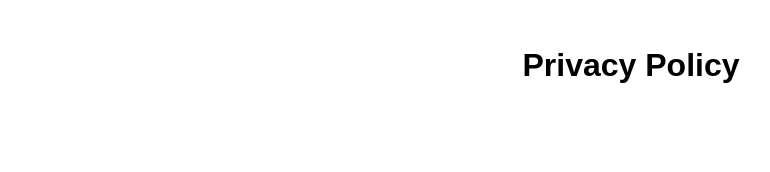
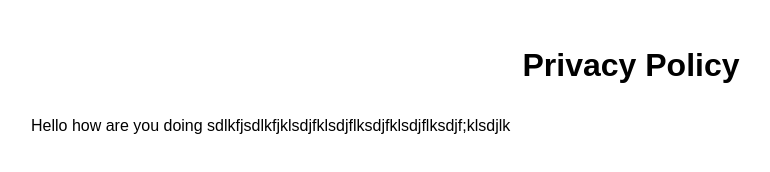
Before and after one commit to HSN010101/langcafe-privacy-policy, a plain HTML site: page index.html in a window 1280 px wide. Shown: the whole page, without its empty margins (9-779 px from the left). Drawn offline with Linux system fonts and the light colour scheme.

Commit message:
Update index.html
Hello.

```diff
--- a/index.html
+++ b/index.html
@@ -18,6 +18,11 @@
 </head>
 <body>
     <h1>Privacy Policy</h1>
-    <p><!-- Paste your Privacy Policy content here --></p>
+    <p>
+
+Hello how are you doing sdlkfjsdlkfjklsdjfklsdjflksdjfklsdjflksdjf;klsdjlk
+
+
+    </p>
 </body>
 </html>
```
